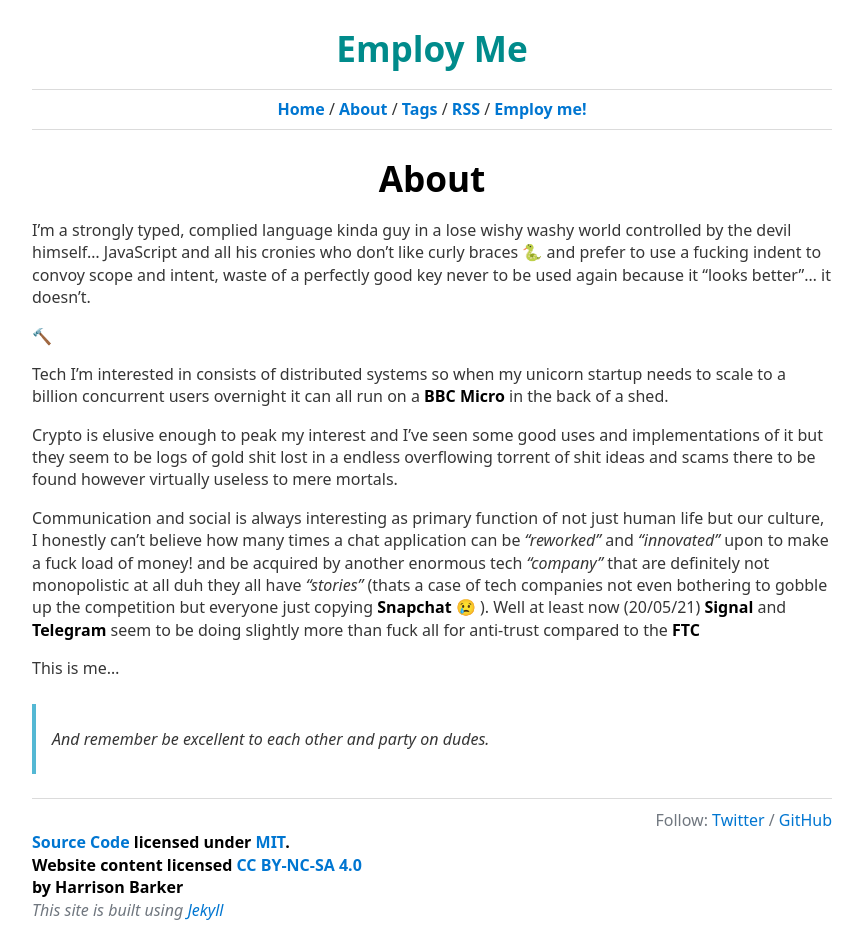
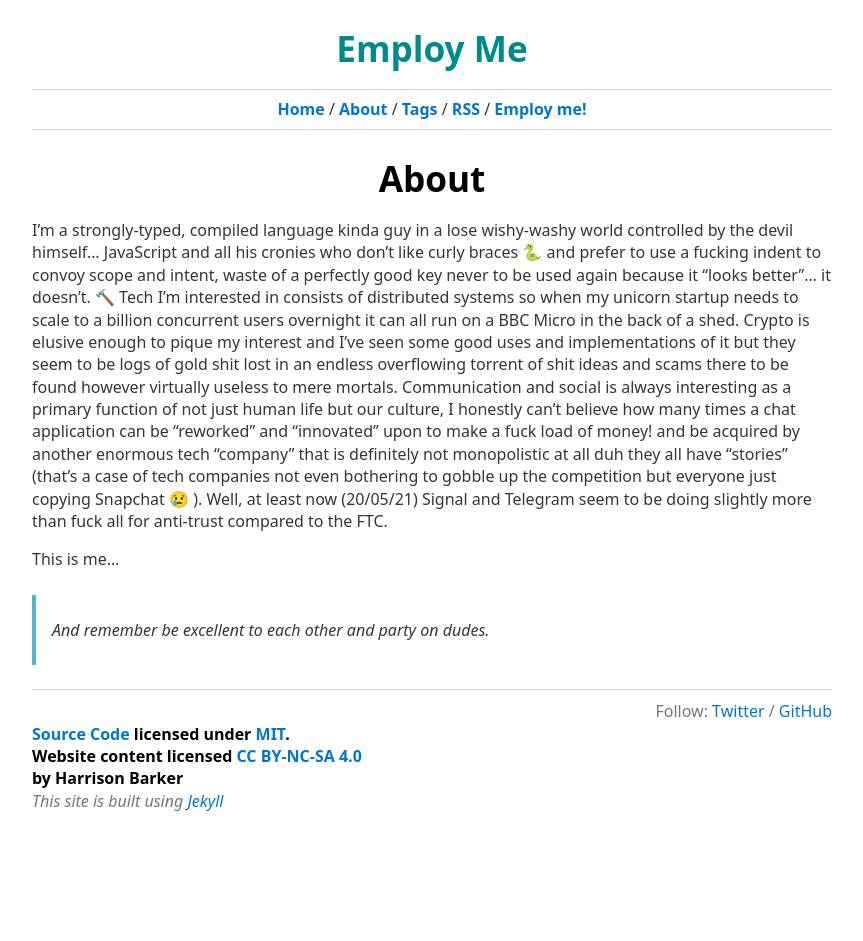
Before and after one commit to MrHarrisonBarker/EmployMe, a Jekyll site: the page built from _pages/about.markdown, in a window 1280 px wide. Shown: the whole page, without its empty margins (208-1071 px from the left). Built offline with Jekyll 4.4.1, drawn with Linux system fonts in a browser that asks for light colours; after the commit the page ends 900 px from its top, so only the background shows below that.

Commit message:
grammar fixes

```diff
--- a/_pages/about.markdown
+++ b/_pages/about.markdown
@@ -6,16 +6,11 @@ permalink: /about/
 
 []({{site.baseurl}}/assets/logo.png)
 
-
-I'm a strongly typed, complied language kinda guy in a lose wishy washy world controlled by the devil himself... JavaScript and all his cronies who don't like curly braces 🐍 and prefer to use a fucking indent to convoy scope and intent, waste of a perfectly good key never to be used again because it "looks better"... it doesn't.
-
+I’m a strongly-typed, compiled language kinda guy in a lose wishy-washy world controlled by the devil himself… JavaScript and all his cronies who don’t like curly braces 🐍 and prefer to use a fucking indent to convoy scope and intent, waste of a perfectly good key never to be used again because it “looks better”… it doesn’t.
 🔨
-
-Tech I'm interested in consists of distributed systems so when my unicorn startup needs to scale to a billion concurrent users overnight it can all run on a **BBC Micro** in the back of a shed.
-
-Crypto is elusive enough to peak my interest and I've seen some good uses and implementations of it but they seem to be logs of gold shit lost in a endless overflowing torrent of shit ideas and scams there to be found however virtually useless to mere mortals.
-
-Communication and social is always interesting as primary function of not just human life but our culture, I honestly can't believe how many times a chat application can be *"reworked"* and *"innovated"* upon to make a fuck load of money! and be acquired by another enormous tech *"company"* that are definitely not monopolistic at all duh they all have *"stories"* (thats a case of tech companies not even bothering to gobble up the competition but everyone just copying **Snapchat** 😢 ). Well at least now (20/05/21) **Signal** and **Telegram** seem to be doing slightly more than fuck all for anti-trust compared to the **FTC**
+Tech I’m interested in consists of distributed systems so when my unicorn startup needs to scale to a billion concurrent users overnight it can all run on a BBC Micro in the back of a shed.
+Crypto is elusive enough to pique my interest and I’ve seen some good uses and implementations of it but they seem to be logs of gold shit lost in an endless overflowing torrent of shit ideas and scams there to be found however virtually useless to mere mortals.
+Communication and social is always interesting as a primary function of not just human life but our culture, I honestly can’t believe how many times a chat application can be “reworked” and “innovated” upon to make a fuck load of money! and be acquired by another enormous tech “company” that is definitely not monopolistic at all duh they all have “stories” (that's a case of tech companies not even bothering to gobble up the competition but everyone just copying Snapchat 😢 ). Well, at least now (20/05/21) Signal and Telegram seem to be doing slightly more than fuck all for anti-trust compared to the FTC.
 
 This is me...
 
```
